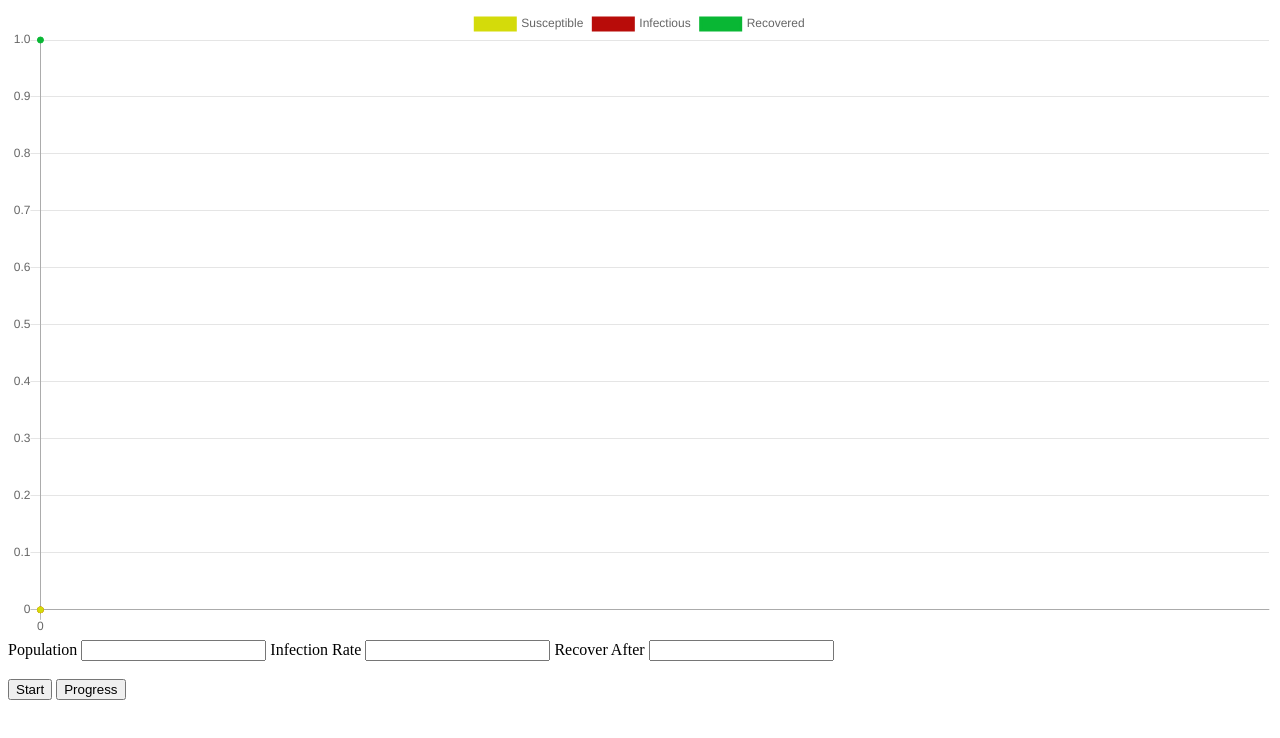
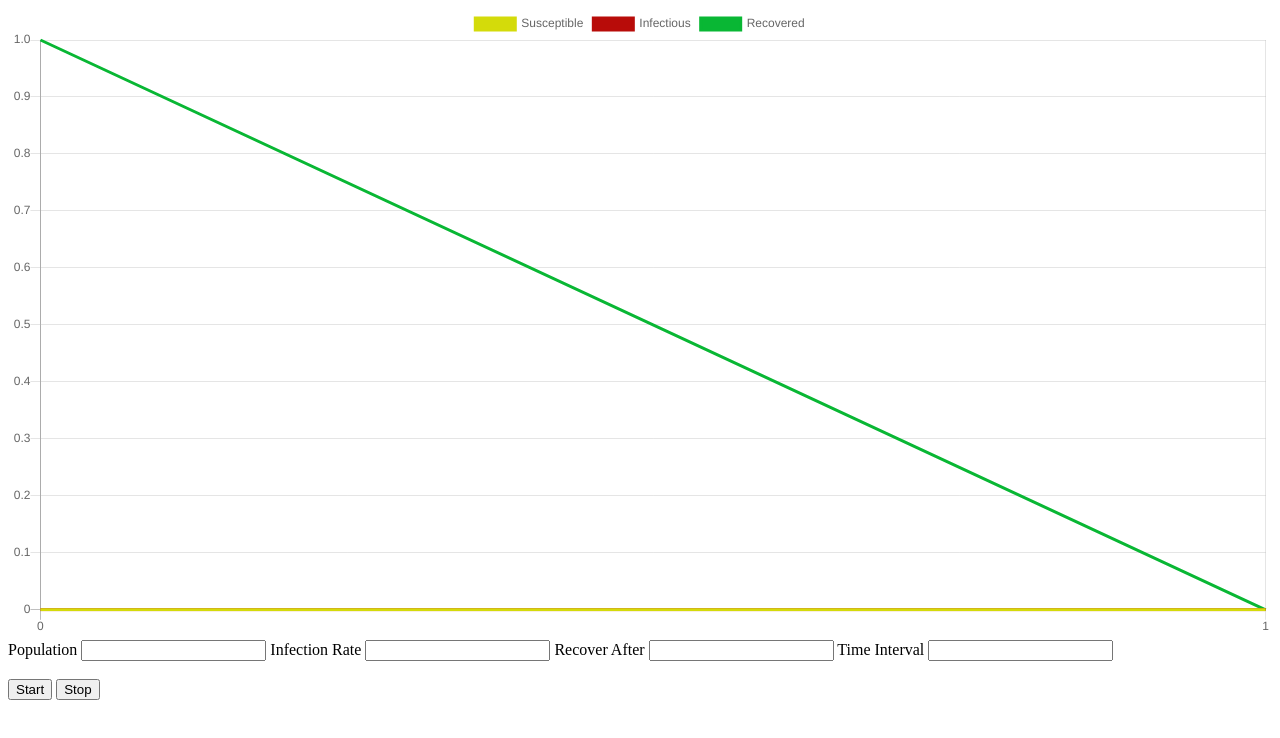
Before and after one commit to laurencejp/sir-model-playground, a plain HTML site: page index.html in a window 1280 px wide. Both pictures are taken after a click on the button "Start". Drawn offline with nearby package versions, Linux system fonts and the light colour scheme.

Commit message:
Automatic progression

```diff
--- a/index.html
+++ b/index.html
@@ -15,14 +15,18 @@
         <label for="recover-after">Recover After</label>
         <input type="number" name="recover-after" id="recover-after">
 
+        <label for="time-interval">Time Interval</label>
+        <input type="number" name="time-interval" id="time-interval">
+
         <br>
         <br>
         <button id="start">Start</button>
-        <button id="progress" disabled>Progress</button>
+        <button id="stop">Stop</button>
 
         <script src="https://cdn.jsdelivr.net/npm/chart.js@2.8.0"></script>
         <script>
         var ctx = document.getElementById('chart').getContext('2d');
+        Chart.defaults.global.elements.point.radius = 0;
         var chart = new Chart(ctx, {
             type: 'line',
             data: data = {
@@ -47,28 +51,51 @@
                     data: []
                 }]
             },
-            options: {}
+            options: {
+                tooltips: {
+					mode: 'index',
+					intersect: false,
+				},
+				hover: {
+					mode: 'nearest',
+					intersect: true
+				}
+            }
         });
         var population = [];
         var infectionRate;
         var recoverAfter;
+        var timeInterval;
+        var timer;
         var day = 1;
         document.getElementById("start").addEventListener("click", function(){
+            this.disabled = true;
+            chart.data.labels = [];
+            chart.data.datasets[0].data = [];
+            chart.data.datasets[1].data = [];
+            chart.data.datasets[2].data = [];
+            population = [];
+            day = 1;
+
             for (var i = 0; i < parseInt(document.getElementById("population").value, 10); ++i) {
                 population.push({"compartment": 0});
             }
             infectionRate = parseInt(document.getElementById("infection-rate").value, 10);
             recoverAfter = parseInt(document.getElementById("recover-after").value, 10);
+            timeInterval = parseInt(document.getElementById("time-interval").value, 10);
 
             chart.data.labels.push(0);
             chart.data.datasets[0].data.push(population.length);
             chart.data.datasets[1].data.push(0);
             chart.data.datasets[2].data.push(1);
             chart.update();
-            document.getElementById("progress").disabled = false;
+            timer = setInterval(progress, timeInterval);
         })
-
-        document.getElementById("progress").addEventListener("click", function(){
+        document.getElementById("stop").addEventListener("click", function(){
+            document.getElementById("start").disabled = false;
+            clearInterval(timer);
+        });
+        function progress(){
             population.forEach(function(person, index){
                 if (person["compartment"] == 0) {
                     var rand = Math.floor(Math.random() * 100);
@@ -94,7 +121,11 @@
             chart.data.datasets[1].data.push(count[1]);
             chart.data.datasets[2].data.push(count[2]);
             chart.update();
-        });
+            if (count[2] == population.length) {
+                document.getElementById("start").disabled = false;
+                clearInterval(timer);
+            }
+        }
         </script>
     </body>
 </html>
```
